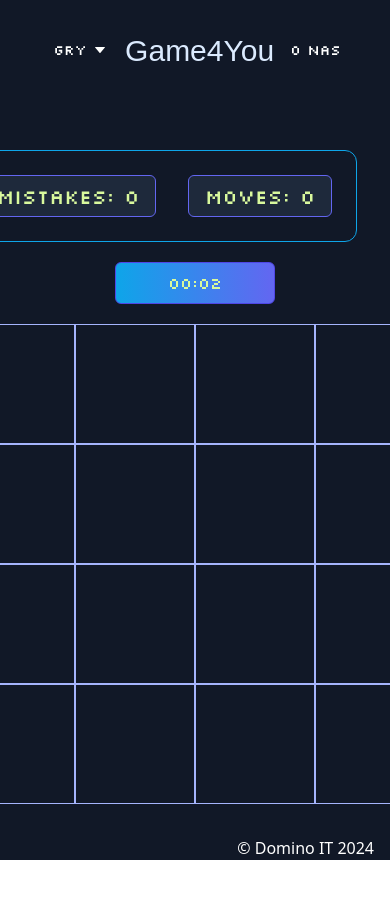
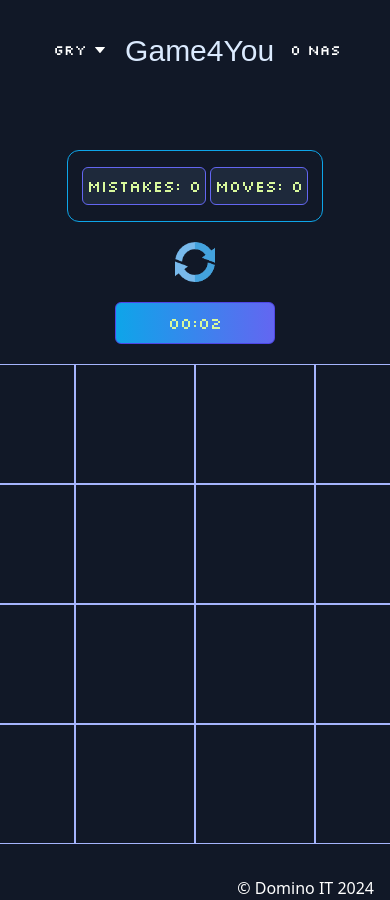
Before and after one commit to DominoxB/Game4You, a Vue app: page /MemoryGame in a window 390 px wide. Both pictures are taken after a click on the button "START". Before the commit the page ends 860 px from the top, so only its background shows below. Built offline with nearby package versions, Linux system fonts and the light colour scheme; a web font is replaced by a local one; what tailwindcss-animated would draw is missing.

Commit message:
feat: add rwd classes to memory info board

```diff
--- a/src/components/atoms/MemoryInfoBoard.vue
+++ b/src/components/atoms/MemoryInfoBoard.vue
@@ -1,8 +1,8 @@
 <template>
   <div
-    class="flex space-x-8 justify-center text-center border border-sky-500 p-6 rounded-xl text-lime-200 text-xl uppercase font-silk">
-    <div class="border border-indigo-500 px-2 py-1.5 rounded-md bg-slate-800 w-44">Mistakes: {{ mistakesCounter }}</div>
-    <div class="border border-indigo-500 px-2 py-1.5 rounded-md bg-slate-800 w-36">Moves: {{ movesCounter }}</div>
+    class="flex space-x-1 md:space-x-8 justify-center mx-28 sm:mx-0 text-center border border-sky-500 py-4 md:p-6 rounded-xl text-lime-200 text-md md:text-xl uppercase font-silk">
+    <div class="border border-indigo-500 px-1 md:px-2 py-1.5 rounded-md bg-slate-800">Mistakes: {{ mistakesCounter }}</div>
+    <div class="border border-indigo-500 px-1 md:px-2 py-1.5 rounded-md bg-slate-800">Moves: {{ movesCounter }}</div>
   </div>
 </template>
 
--- a/src/components/organisms/MemoryGameBoard.vue
+++ b/src/components/organisms/MemoryGameBoard.vue
@@ -1,14 +1,14 @@
 <template>
   <div>
     <div v-if="showBtn" class="font-silk text-center mb-8">
-      <div class="text-white text-5xl p-2 bg-gradient-to-r from-sky-500 to-indigo-500">Memory Game</div>
+      <div class="text-white text-4xl md:text-5xl p-2 bg-gradient-to-r from-sky-500 to-indigo-500">Memory Game</div>
       <button class="border p-1 text-white text-3xl my-8 hover:bg-gray-700" @click="startGame">START</button>
-      <img src="../images/memory.png" />
+      <img src="../images/memory.png" class="px-2"/>
     </div>
     <div v-else>
-      <div class="flex justify-center items-center space-x-10">
+      <div class="md:flex justify-center items-center md:space-x-10">
         <MemoryInfoBoard />
-        <RefreshArrows @refresh="refreshGame"/>
+        <RefreshArrows @refresh="refreshGame" class="mt-5 md:mt-0"/>
       </div>
       <Timer class="mx-auto" />
       <div class="grid grid-cols-4 grid-rows-4 w-[480px] h-[480px]">
```
